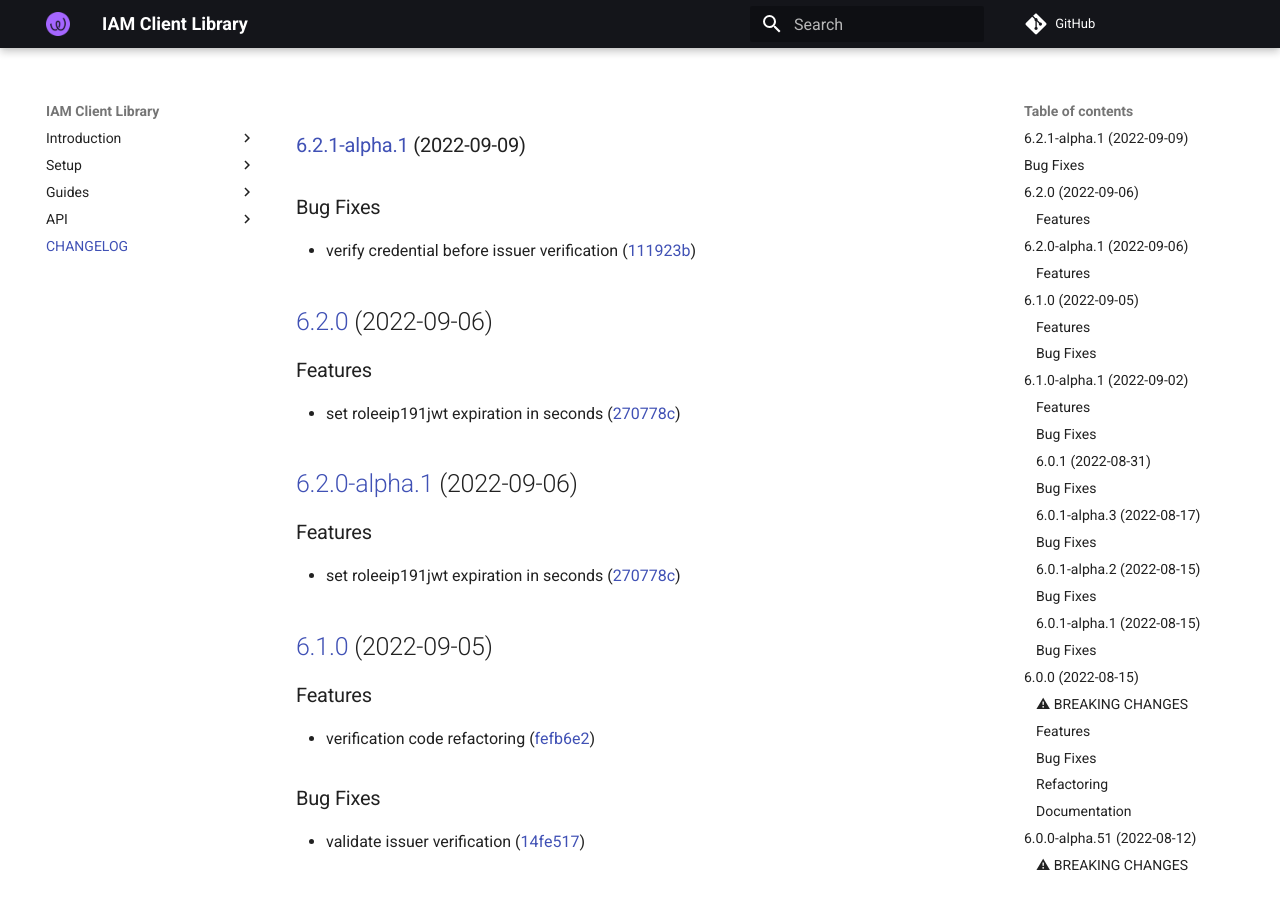
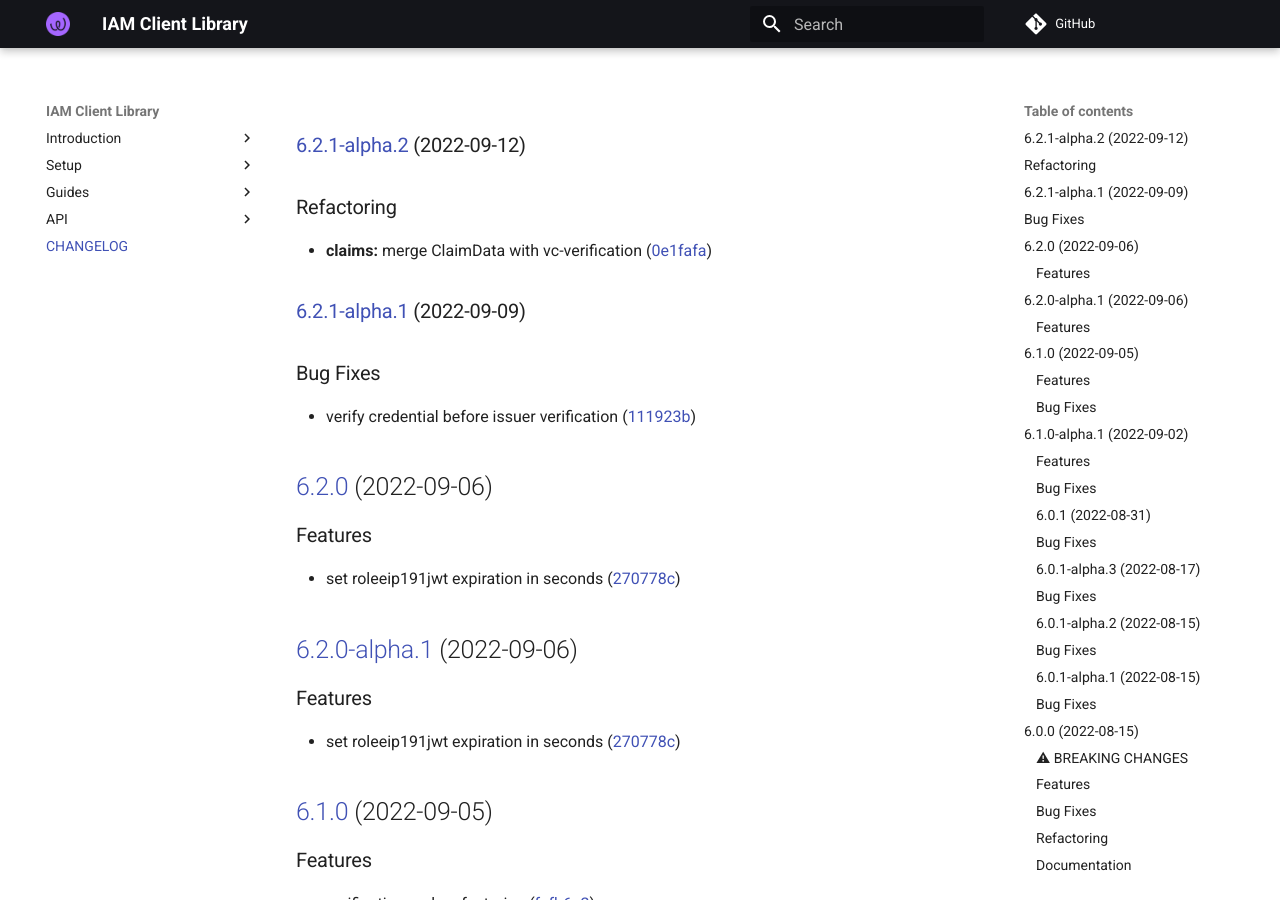
Before and after one commit to energywebfoundation/iam-client-lib, an MkDocs documentation site: the page built from docs/CHANGELOG.md, in a window 1280 px wide and 900 px high. Built offline with MkDocs 1.6.1 and Material for MkDocs 9.7.7, drawn with Linux system fonts in a browser that asks for light colours; comment, search, counter and statistics services are not loaded.

Commit message:
chore(release): 6.2.1-alpha.2 [skip ci]
### [6.2.1-alpha.2](https://github.com/energywebfoundation/iam-client-lib/compare/v6.2.1-alpha.1...v6.2.1-alpha.2) (2022-09-12)

### Refactoring

* **claims:** merge ClaimData with vc-verification ([0e1fafa](https://github.com/energywebfoundation/iam-client-lib/commit/0e1fafa417addaa3aba725224772f38e8212a063))

```diff
--- a/docs/CHANGELOG.md
+++ b/docs/CHANGELOG.md
@@ -1,3 +1,10 @@
+### [6.2.1-alpha.2](https://github.com/energywebfoundation/iam-client-lib/compare/v6.2.1-alpha.1...v6.2.1-alpha.2) (2022-09-12)
+
+
+### Refactoring
+
+* **claims:** merge ClaimData with vc-verification ([0e1fafa](https://github.com/energywebfoundation/iam-client-lib/commit/0e1fafa417addaa3aba725224772f38e8212a063))
+
 ### [6.2.1-alpha.1](https://github.com/energywebfoundation/iam-client-lib/compare/v6.2.0...v6.2.1-alpha.1) (2022-09-09)
 
 
--- a/package.json
+++ b/package.json
@@ -1,6 +1,6 @@
 {
   "name": "iam-client-lib",
-  "version": "6.2.1-alpha.1",
+  "version": "6.2.1-alpha.2",
   "description": "Library for Decentralized Identity and Access Management",
   "main": "dist/index.js",
   "module": "dist/index.esm.js",
```
